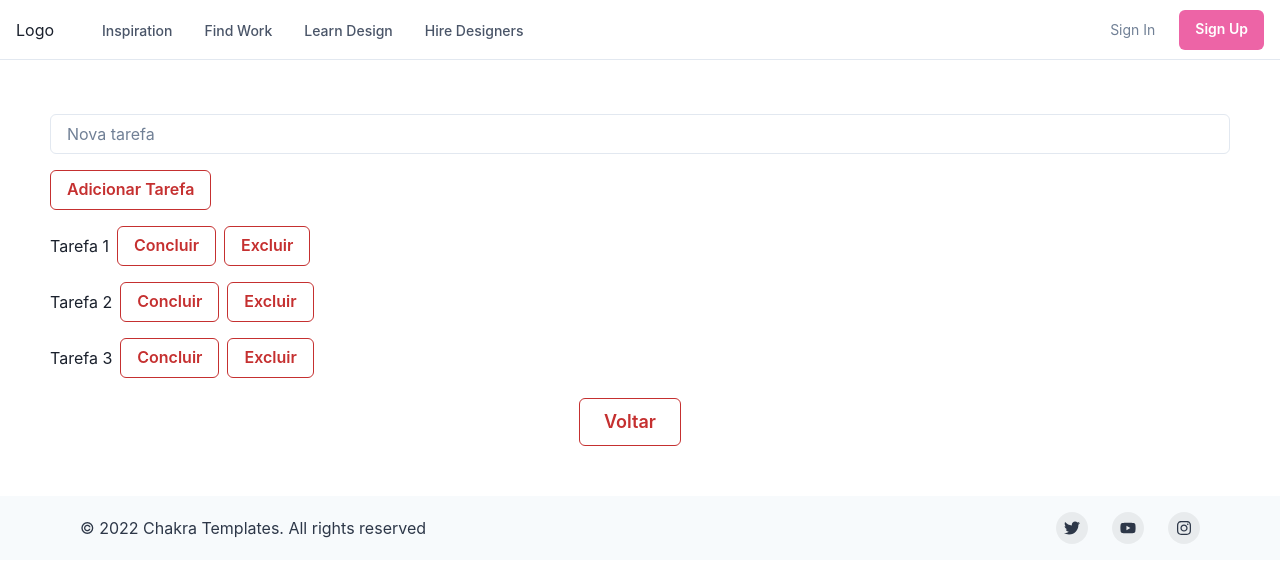
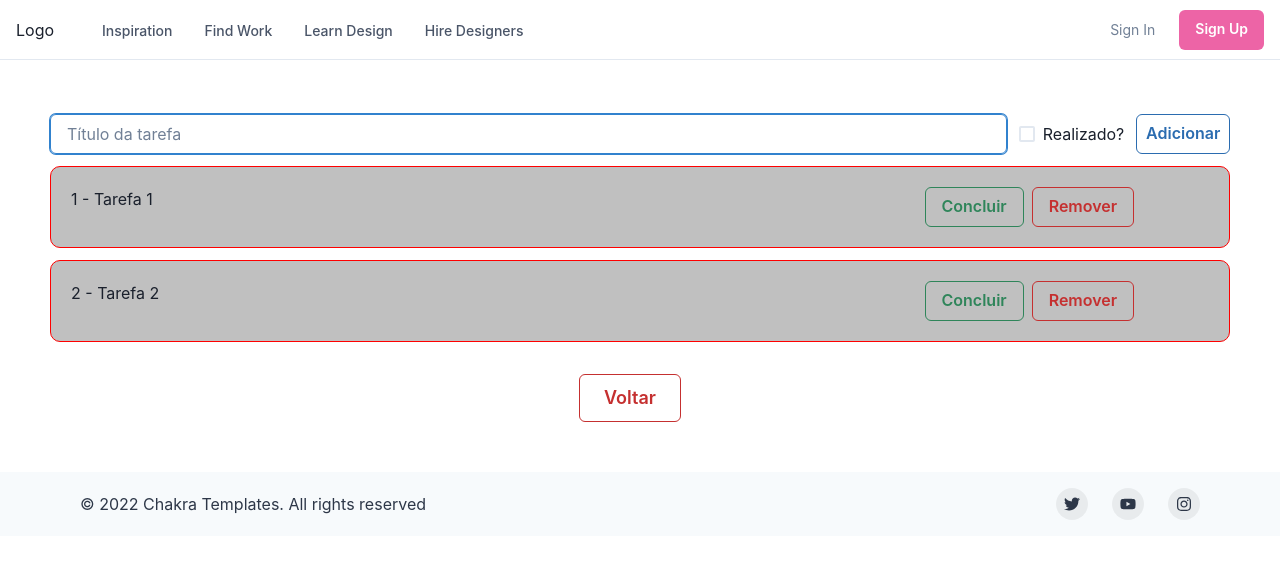
Before and after one commit to ArttyX/ProjetoReact, a React (Vite) app: page /Tarefas in a window 1280 px wide. Shown: the top 582 px of the page. Built offline with nearby package versions, Linux system fonts and the light colour scheme.

Commit message:
Mudança na página Tarefas, utilização de Grid.

```diff
--- a/src/components/Tarefas/ListaTarefas.tsx
+++ b/src/components/Tarefas/ListaTarefas.tsx
@@ -1,28 +1,25 @@
-import { VStack, HStack, Button, Text } from '@chakra-ui/react';
-interface Tarefa {
-    nome: string;
-    pendente: boolean;
-  }
+import { Box, Button, Circle, Grid } from "@chakra-ui/react"
 
   interface ListaDeTarefasProps {
-    tarefas: Tarefa[];
-    onDelete: (index: number) => void;
-    onToggleStatus: (index: number) => void;
+    titulo: string
+    idTarefa: number
+    apagarTarefa (id: number): void
   }
-  const ListaDeTarefas: React.FC<ListaDeTarefasProps> = ({ tarefas, onDelete, onToggleStatus }) => {
+  function ListaDeTarefas({titulo,idTarefa,apagarTarefa}:ListaDeTarefasProps){
     return (
-      <VStack align="start" spacing={4}>
-        {tarefas.map((tarefa, index) => (
-          <HStack key={index}>
-            <Text>{tarefa.nome}</Text>
-            <Button colorScheme='red' variant='outline' onClick={() => onToggleStatus(index)}>
-              {tarefa.pendente ? 'Concluir' : 'Pendente'}
-            </Button>
-            <Button  colorScheme='red' variant='outline' onClick={() => onDelete(index)}>Excluir</Button>
-          </HStack>
-        ))}
-      </VStack>
-    );
-  };
+        <Grid templateColumns='3fr 1fr'
+        p={5} backgroundColor='silver' my={3}
+        border='1px solid red' borderRadius='10px' textAlign={"left"}>
+            <Box>
+                {idTarefa} - {titulo}
+            </Box>
+            <Box>
+                <Button colorScheme='green' variant='outline' marginRight={2}>Concluir</Button>
+                <Button onClick={() => apagarTarefa(idTarefa)} colorScheme="red" variant='outline' marginRight={2}>Remover</Button>
+            </Box>
+        </Grid>
+    )
+}
+
 
 export default ListaDeTarefas;
--- /dev/null
+++ b/src/components/Tarefas/formTarefas/index.tsx
@@ -0,0 +1,40 @@
+import { Button, Checkbox, Flex, Input } from "@chakra-ui/react"
+import { useEffect, useRef, useState } from "react"
+import { Tarefa } from "../../../interfaces/tarefas"
+interface FormTarefaProps {
+    tarefas: Tarefa[]
+    setTarefas(tarefas:Tarefa[]):void
+}
+
+function FormTarefa({tarefas, setTarefas}: FormTarefaProps){
+    const [nomeTarefa, setNomeTarefa] = useState('')
+    function adicionarTarefa(){
+        if(tarefas.length > 0){
+            const ultimoId = tarefas[tarefas.length-1].id
+            const novaTarefa = {
+                id: ultimoId +1,
+                nome:nomeTarefa,
+                concluida: false
+            }
+            setTarefas([...tarefas,novaTarefa])
+        }
+    }
+    const inputTarefa = useRef<HTMLInputElement | null>(null)
+    useEffect(() => {
+        if(inputTarefa.current) inputTarefa.current.focus()
+    },[])
+    return (
+        <Flex alignItems='center' justifyContent='space-around'>
+            <Input
+            ref={inputTarefa}
+            value={nomeTarefa}
+            onChange={(evento) => setNomeTarefa(evento.target.value)}
+            placeholder="Título da tarefa"
+            size='md' />
+            <Checkbox marginRight={3} marginLeft={3}>Realizado?</Checkbox>
+            <Button onClick={adicionarTarefa} colorScheme="blue" variant='outline'>Adicionar</Button>
+        </Flex>
+    )
+}
+
+export default FormTarefa
--- /dev/null
+++ b/src/interfaces/tarefas.ts
@@ -0,0 +1,5 @@
+export interface Tarefa {
+    id: number
+    nome: string
+    concluida: boolean
+}
--- a/src/pages/Tarefas/index.tsx
+++ b/src/pages/Tarefas/index.tsx
@@ -2,51 +2,42 @@ import { Link } from "react-router-dom"
 import ButtonFatec from "../../components/button-fatec";
 import "../../components/Tarefas/listaTarefas.css"
 import Layout from "../../components/Layout";
-import { useState } from "react";
-import { Button, ChakraProvider, Input, VStack } from "@chakra-ui/react";
+import { useEffect, useState } from "react";
 import ListaDeTarefas from "../../components/Tarefas/ListaTarefas";
+import FormTarefa from "../../components/Tarefas/formTarefas";
+import { Tarefa } from "../../interfaces/tarefas";
+
 function ListaTarefas () {
-    const [tarefas, setTarefas] = useState([
-        { nome: 'Tarefa 1', pendente: true },
-        { nome: 'Tarefa 2', pendente: true },
-        { nome: 'Tarefa 3', pendente: true },
-      ]);
-      const [novaTarefa, setNovaTarefa] = useState('');
+  const [tarefas, setTarefas] = useState<Tarefa[]>([
+])
+function carregarLista() {
+  return[
+    {id: 1, nome: "Tarefa 1", concluida: false},
+    {id: 2, nome: "Tarefa 2", concluida: false}
+  ]
+}
+useEffect(() =>{
+  const tarefas = carregarLista()
+  setTarefas(tarefas)
+},[])
 
-      const handleDelete = (index: number) => {
-        const novasTarefas = [...tarefas];
-        novasTarefas.splice(index, 1);
-        setTarefas(novasTarefas);
-      };
-
-      const handleToggleStatus = (index:number) => {
-        const novasTarefas = [...tarefas];
-        novasTarefas[index].pendente = !novasTarefas[index].pendente;
-        setTarefas(novasTarefas);
-      };
-      const handleAddTarefa = () => {
-        if (novaTarefa.trim() !== '') {
-          setTarefas([...tarefas, { nome: novaTarefa, pendente: true }]);
-          setNovaTarefa('');
-        }}
+function apagarTarefas (id:number){
+  const tarefasAtualizadas = tarefas.filter((tarefa)=> tarefa.id !==id)
+  setTarefas(tarefasAtualizadas)
+}
     return (
     <Layout>
       <div className="lista-tarefas-container">
-      <ChakraProvider cssVarsRoot={undefined}>
-      <VStack align="start" spacing={4}>
-        <Input
-          value={novaTarefa}
-          onChange={(e) => setNovaTarefa(e.target.value)}
-          placeholder="Nova tarefa"
-        />
-        <Button colorScheme='red' variant='outline' onClick={handleAddTarefa}>Adicionar Tarefa</Button>
-        <ListaDeTarefas
-          tarefas={tarefas}
-          onDelete={handleDelete}
-          onToggleStatus={handleToggleStatus}
-        />
-      </VStack>
-      </ChakraProvider>
+      <FormTarefa tarefas={tarefas} setTarefas={setTarefas} />
+            {
+                tarefas.map((tarefa) => (
+                    <ListaDeTarefas
+                    key={tarefa.id}
+                    titulo={tarefa.nome}
+                    idTarefa={tarefa.id}
+                    apagarTarefa={apagarTarefas} />
+                ))
+            }
       <div>
       <Link to= {'/'}><ButtonFatec type={"button"} label={"Voltar"}></ButtonFatec></Link>
       </div>
```
